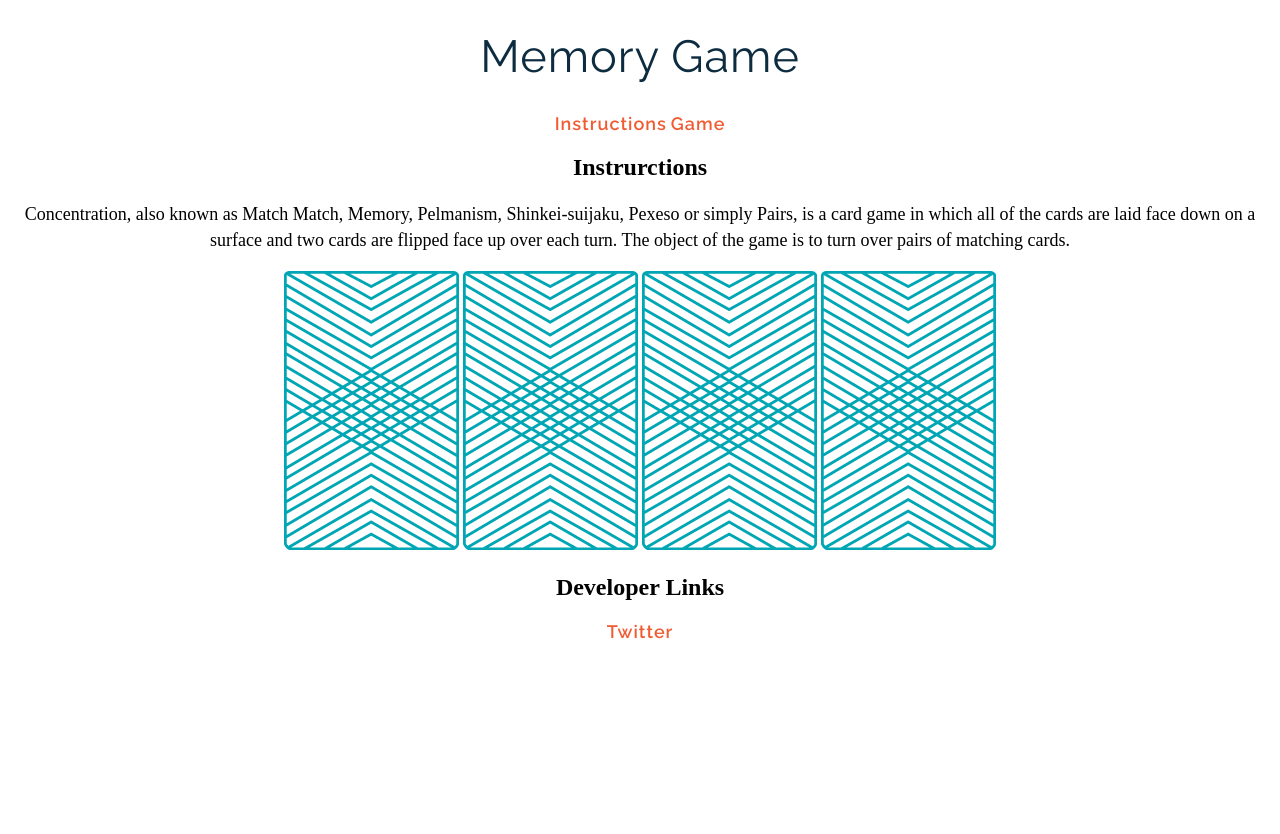
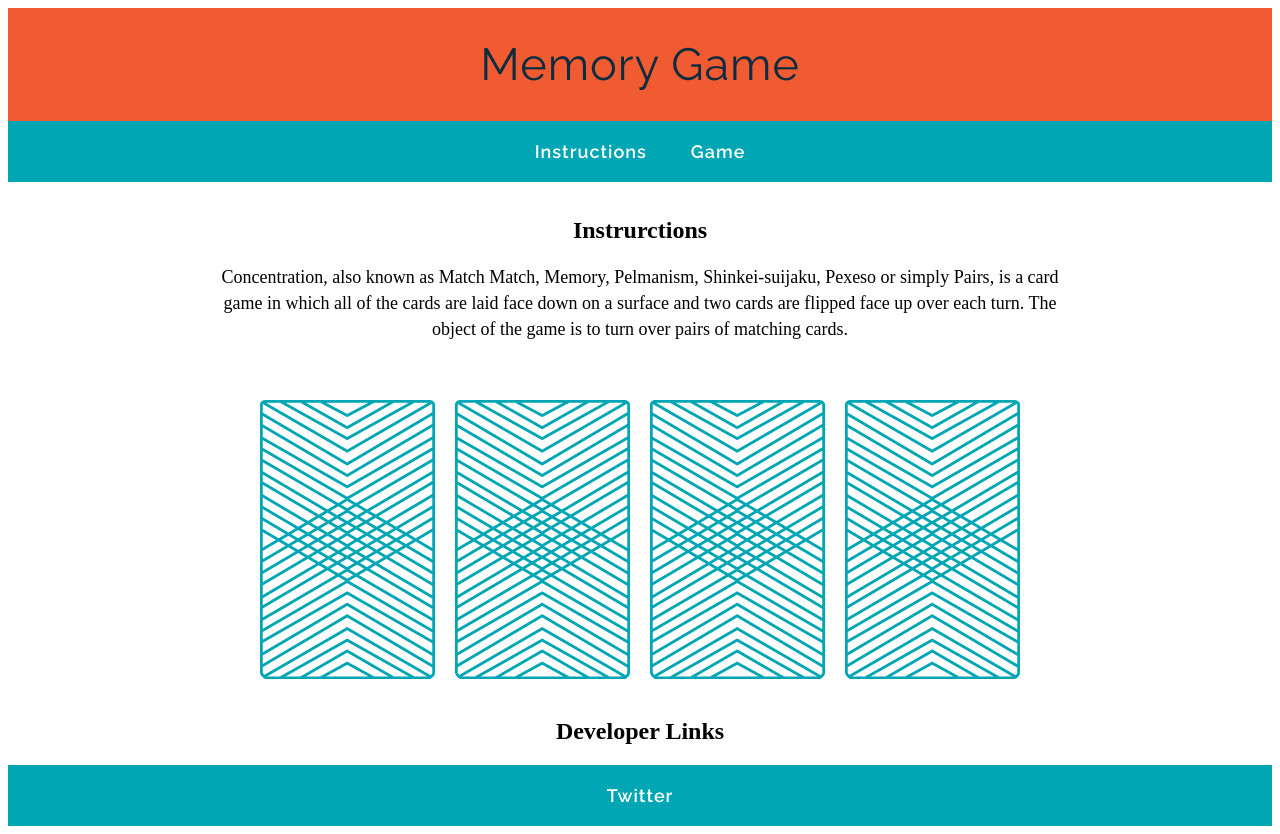
Before and after one commit to JaAlSaDev/wdi-fundamentals-memorygame, a plain HTML site: page memory_game/index.html in a window 1280 px wide. Before the commit the page ends 800 px from the top, so only its background shows below. Drawn offline with Linux system fonts and the light colour scheme; a web font is replaced by a local one.

Commit message:
added semantic elements to index.html and styled them in main.css.

```diff
--- a/memory_game/CSS/main.css
+++ b/memory_game/CSS/main.css
@@ -1,3 +1,11 @@
+
+header{
+	color: #FFFFFF;
+	background-color: #F15B31;
+	padding: 30px 20px 30px 20px;
+	margin: 0;
+}
+
 h1 {
 	color: #0D2C40;
 
@@ -5,16 +13,21 @@ h1 {
 	font-weight:400;
 	letter-spacing: 1PX;
 	font-size: 45PX;
+	margin: 0;
 
 }
 
-a {
-	font-family: "Raleway", sans-serif;
-	color: #F15B31;
-	letter-spacing: 1PX;
-	font-weight: 600;
-	font-size: 18PX;
-	text-decoration: none;
+
+
+
+
+body{
+	text-align: center;
+}
+
+main{
+	width: 850px;
+	margin: 35px auto 35px auto;
 }
 
 p{
@@ -23,6 +36,25 @@ p{
 	font-size:18PX;
 }
 
-body{
-	text-align: center;
+img{
+	margin:40px 8px 0px 8px;
 }
+
+
+
+nav{
+	color: #FFFFFF;
+	background-color: #00A6B3;
+	padding: 20px 0px 20px 0px;
+
+}
+
+a {
+	font-family: "Raleway", sans-serif;
+	color: #FFFFFF;
+	letter-spacing: 1PX;
+	font-weight: 600;
+	font-size: 18PX;
+	text-decoration: none;
+	margin: 0px 20px 0px 20px;
+}
--- a/memory_game/index.html
+++ b/memory_game/index.html
@@ -6,25 +6,39 @@
 	<link rel="stylesheet" type="text/css" href="css/main.css">
 </head>
 <body>
+	<header>
 		<h1>Memory Game</h1>
+	</header>
+
+
+	<nav>
 		<a  href="#"> Instructions</a>
 		<a  href="#"> Game</a>
+	</nav>
 
+	<main>
 		<h2>Instrurctions</h2>
 
 		<p>Concentration, also known as Match Match, Memory, Pelmanism, Shinkei-suijaku, Pexeso or simply Pairs, is a card game in which all of the cards are laid face down on a surface and two cards are flipped face up over each turn. The object of the game is to turn over pairs of matching cards.</p>
 
 
 		<div>
-		<img src="images/back.png" alt="Queen of Diamonds">
-		<img src="images/back.png" alt="Queen of Hearts">
-		<img src="images/back.png" alt="King of Diamonds">
-		<img src="images/back.png" alt="King of Hearts">
+			<img src="images/back.png" alt="queen of diamonds">
+			<img src="images/back.png" alt="queen of hearts">
+			<img src="images/back.png" alt="king of diamonds">
+			<img src="images/back.png" alt="king of hearts">
+		</div>
 
-	</div>
+	</main>
+
+
+	<footer>
 		<h2>Developer Links</h2>
+
+		<nav>
 			<a href="https://twitter.com/JaAlSaDev" target="_black">Twitter</a>
-
+		</nav>
+	</footer>
 
 </body>
 </html>
```
Lines whose indentation alone changed are shown as unchanged.
